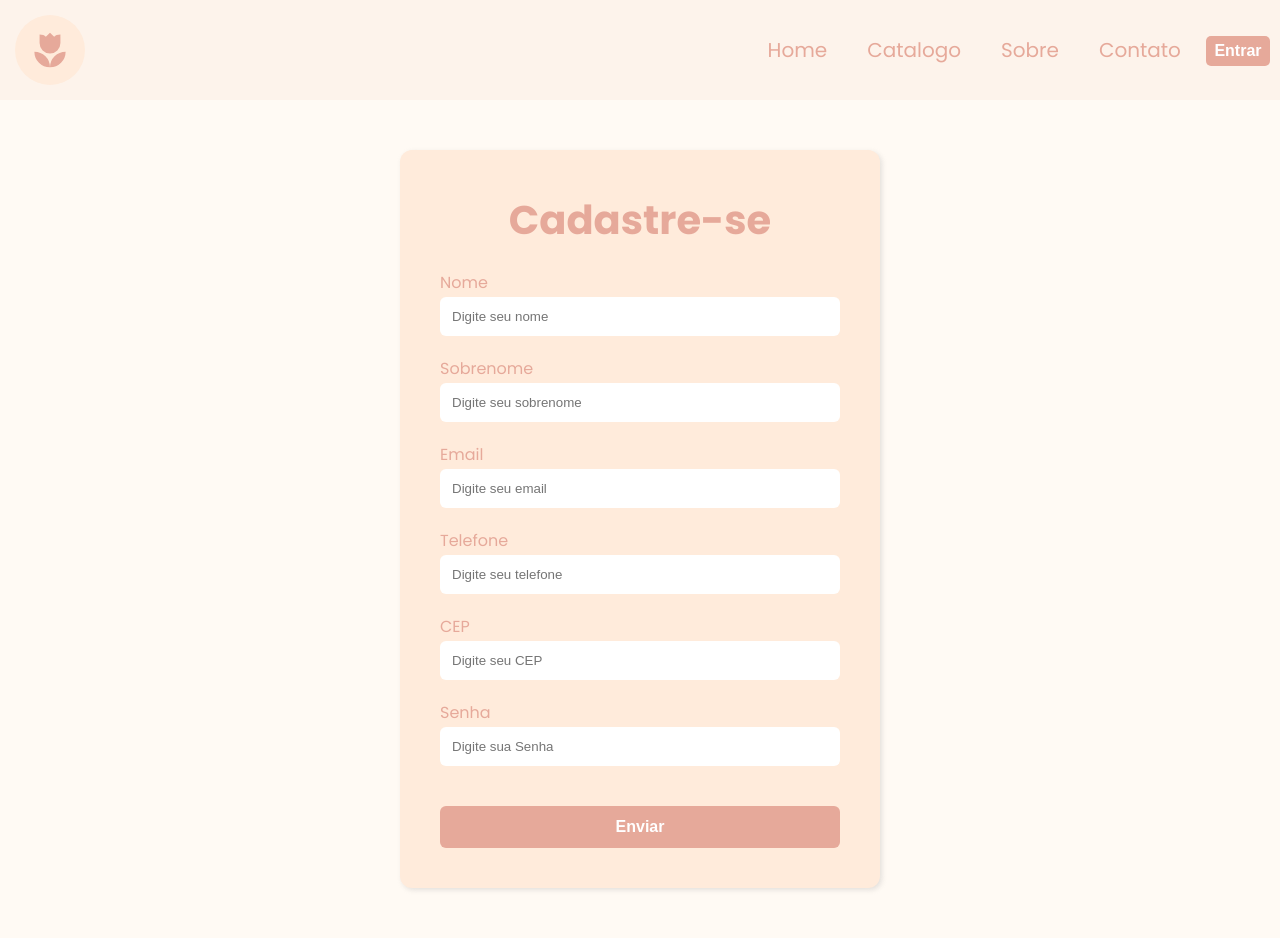
After one commit to Maurin17/Floricultura, a PHP site: page /login.html in a window 1280 px wide. The commit adds this page. Run offline with PHP 8.4, Linux system fonts and the light colour scheme.

Commit message:
mudanca do login e imagens

```diff
--- a/catalogo.html
+++ b/catalogo.html
@@ -11,14 +11,14 @@
 
 <body>
     <header>
-        <a id="logo" href="index.html"><img src="img/tulipa.png" alt="tulipa"></a>
+        <a id="logo" href="index.html"><img src="img/logo.svg" alt="tulipa"></a>
         <nav>
             <ul class="MenuLista">
                 <li><a href="index.html">Home</a></li>
                 <li><a href="catalogo.html">Catalogo</a></li>
-                <li><a href="quemsomos.html">Sobre</a></li>
+                <li><a href="sobre.html">Sobre</a></li>
                 <li><a href="contato.html">Contato</a></li>
-                <a href="registro.html"><button>Registrar-se</button></a>
+                <a href="login.html"><button>Entrar</button></a>
             </ul>
         </nav>
     </header>
--- a/css/style.css
+++ b/css/style.css
@@ -12,10 +12,9 @@
     --input-color: #FEF1D9;
     --button-color: #E6A99A;
     --image-color: #FFEBDB;
-
     --hover-color:#E6A99A;
     --hover-text-color: #ffffff;
-    --hover-button:#E6A99A;
+    --hover-button:#ffc4b7;
     --hover-button-text:#fdebfd;
 
     --font: 'Poppins', Arial, Helvetica, sans-serif;
@@ -74,6 +73,13 @@ nav ul, nav li, nav a {
     color: var(--text-color1);
 }
 
+.static-img {
+    width: 100%;
+    height: 100%;
+    background-repeat: no-repeat;
+    background-size: cover;
+}
+
 .MenuLista {
     display: flex;
     justify-content: space-around;
@@ -129,6 +135,10 @@ nav ul, nav li, nav a {
     color: var(--text-color1);
 }
 
+.banner-img {
+    background-image: url(../img/banner.png);
+}
+
 .menu-options {
     display: flex;
     justify-content: space-between;
@@ -176,7 +186,7 @@ main #titulo h1{
 
 /* Quem somos*/
 
-.quemsomos {
+.sobre {
     display: grid;
     gap: 40px;
     grid-template-columns: 1fr 1fr;
@@ -184,8 +194,9 @@ main #titulo h1{
     margin: 50px auto;
 }
 
-.quemsomos img {
-    background-color: var(--image-color);
+.sobre-img {
+    background-image: url(../img/sobreimg.jpg);
+    background-position: center;
 }
 
 main .texto1 {
@@ -277,7 +288,7 @@ main .texto2 em {
 }
 
 .flores button:hover {
-    background-color: var(--hover-color);
+    background-color: var(--hover-button);
     cursor: pointer;
 }
 
@@ -304,3 +315,63 @@ header button {
 header button:hover {
     cursor: pointer;
 }
+
+.contato-img {
+    background-image: url(../img/contatoimg.png);
+    background-position: center;
+}
+
+/*login */
+
+
+
+.login {
+    margin: 50px auto;
+    background-color: var(--image-color);
+    padding: 40px;
+    border-radius: 12px;
+    box-shadow: 2px 2px 5px #aaaaaa52;
+    width: 100%;
+    max-width: 400px;
+}
+
+.login h1 {
+    text-align: center;
+    margin-bottom: 20px;
+    color: var(--text-color1);
+    font-size: 40px;
+}
+
+.input {
+    display: flex;
+    flex-direction: column;
+    margin-bottom: 20px;
+
+}
+
+.input input {
+    padding: 12px;
+    border: none;
+    border-radius: 6px;
+}
+.login button {
+    margin-top: 20px;
+    width: 100%;
+    padding: 12px;
+    background-color: var(--button-color);
+    border: none;
+    border-radius: 6px;
+    color: white;
+    font-size: 16px;
+    cursor: pointer;
+    font-weight: bold;
+}
+
+.input label {
+    color: var(--text-color1);
+    padding-bottom: 2px;
+}
+
+.login button:hover {
+    background-color: var(--hover-button);
+}
--- /dev/null
+++ b/login.html
@@ -0,0 +1,64 @@
+<!DOCTYPE html>
+<html>
+
+<head>
+    <meta charset="UTF-8">
+    <meta name="viewport" content="width=device-width, initial-scale=1.0">
+    <title>Floricultura</title>
+
+    <link rel="stylesheet" href="css/style.css" type="text/css">
+</head>
+
+<body>
+    <header>
+        <a id="logo" href="index.html"><img src="img/logo.svg" alt="tulipa"></a>
+        <nav>
+            <ul class="MenuLista">
+                <li><a href="index.html">Home</a></li>
+                <li><a href="catalogo.html">Catalogo</a></li>
+                <li><a href="sobre.html">Sobre</a></li>
+                <li><a href="contato.html">Contato</a></li>
+                <a href="login.html"><button>Entrar</button></a>
+            </ul>
+        </nav>
+    </header>
+
+    <main>
+
+        <form action="">
+        <div class="login">
+            <h1>Cadastre-se</h1>
+            <div class="input">
+                <label for="nome">Nome</label>
+                <input id="nome" type="text" placeholder="Digite seu nome" required>
+            </div>
+            <div class="input">
+                <label for="sobrenome">Sobrenome</label>
+                <input id="sobrenome" type="text" placeholder="Digite seu sobrenome" required>
+            </div>
+            <div class="input">
+                <label for="email">Email</label>
+                <input id="email" type="text" placeholder="Digite seu email" required>
+            </div>
+            <div class="input">
+                <label for="telefone">Telefone</label>
+                <input id="telefone" type="text" placeholder="Digite seu telefone" required>
+            </div>
+            <div class="input">
+                <label for="CEP">CEP</label>
+                <input id="CEP" type="text" placeholder="Digite seu CEP" required>
+            </div>
+            <div class="input">
+                <label for="senha">Senha</label>
+                <input id="senha" type="text" placeholder="Digite sua Senha" required>
+            </div>
+            <div class="botao">
+                <button>Enviar</button>
+            </div>
+        </div>
+        </form>
+
+    </main>
+</body>
+
+</html>
```
Also changed, not shown: contato.html (+7 -5 lines), index.html (+10 -8 lines), registro.html (deleted, +0 -30 lines), sobre.html (renamed from quemsomos.html, +7 -5 lines), img/banner.png (added), img/catalogo.svg (added), img/contato.svg (added), img/contatoimg.png (added), img/logo.svg (added), img/sobre.svg (added), img/sobreimg.jpg (added).
